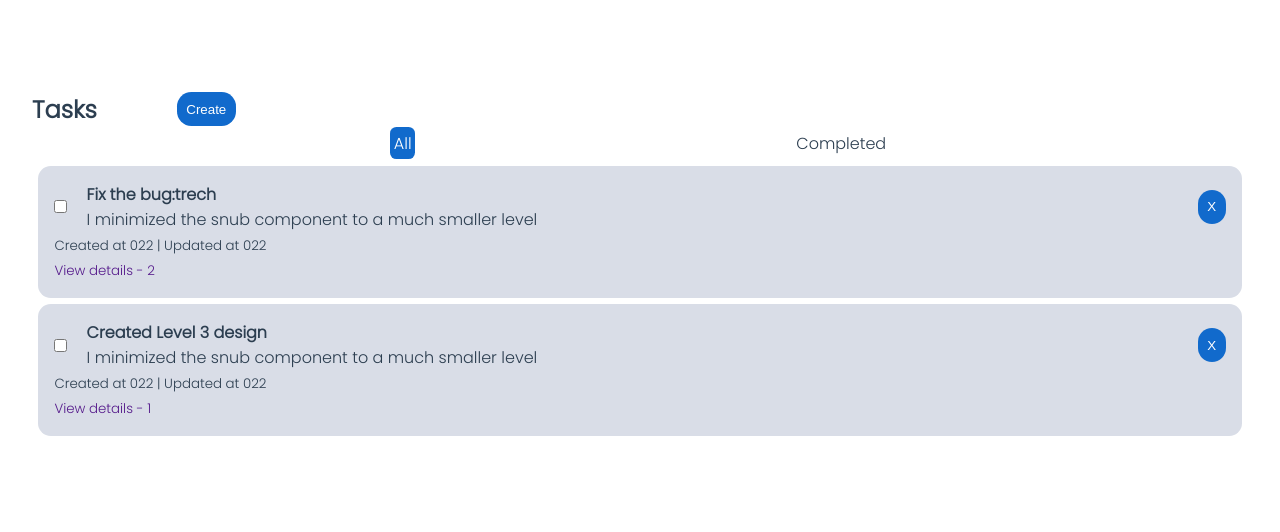
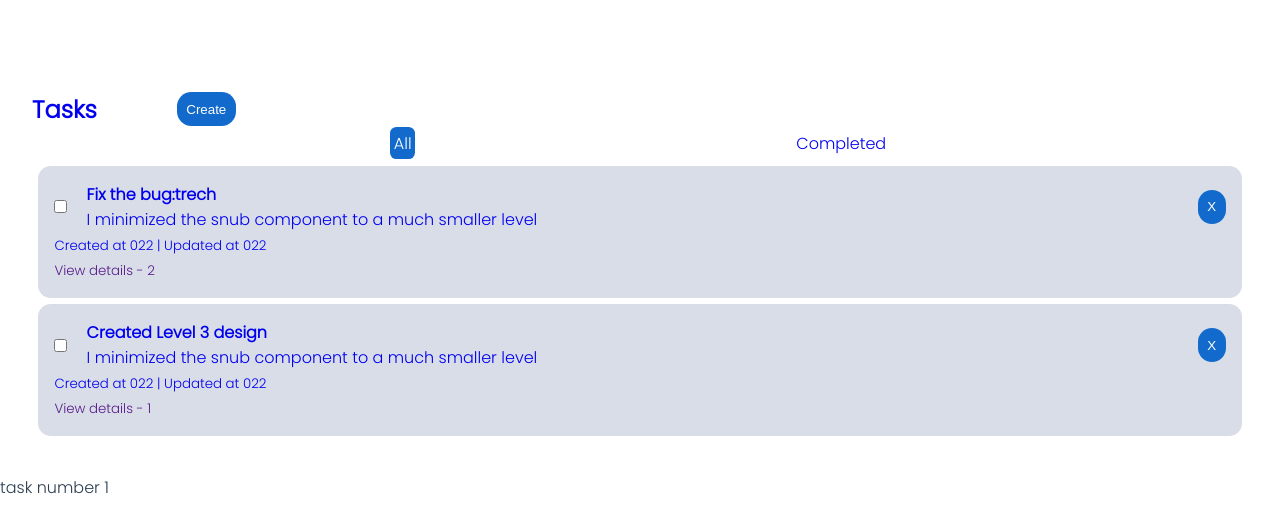
Before and after one commit to spykelion/first-vue, a Vue app: page /todo/1 in a window 1280 px wide. Shown: the top 532 px of the page. Built offline with nearby package versions, Linux system fonts and the light colour scheme.

Commit message:
modify routing order

```diff
--- a/src/App.vue
+++ b/src/App.vue
@@ -1,12 +1,10 @@
 <script setup>
-// This starter template is using Vue 3 <script setup> SFCs
-// Check out https://v3.vuejs.org/api/sfc-script-setup.html#sfc-script-setup
-import HelloWorld from './components/HelloWorld.vue'
 import Todo from './components/Todo.vue';
 </script>
 
 <template>
-  <Todo />
+  <router-link to="/"><Todo /></router-link>
+  <router-view />
 </template>
 
 <style>
--- /dev/null
+++ b/src/components/TodoDetails.vue
@@ -0,0 +1,11 @@
+<script setup>
+
+</script>
+
+<template>
+    <p>task number {{$route.params.id}}</p>
+</template>
+
+<style lang="scss">
+
+</style>
--- a/src/router/index.js
+++ b/src/router/index.js
@@ -1,15 +1,16 @@
 import { createRouter, createWebHistory } from "vue-router"
-
+import Todo from '../components/Todo.vue'
+import TodoDetails from '../components/TodoDetails.vue'
 const routes = [
     {
         path: '/',
         name: 'Home',
-        component: ''
+        component: Todo
     },
     {
         path: '/todo/:id',
-        name: 'Detail',
-        component: ''
+        name: 'TaskDetails',
+        component: TodoDetails
     },
 ]
 
```
